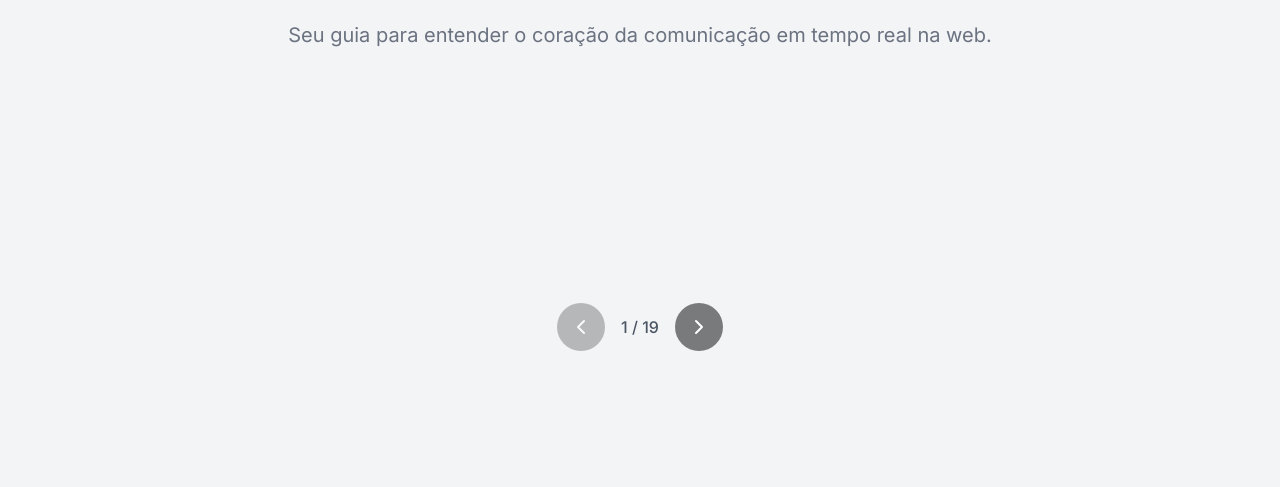
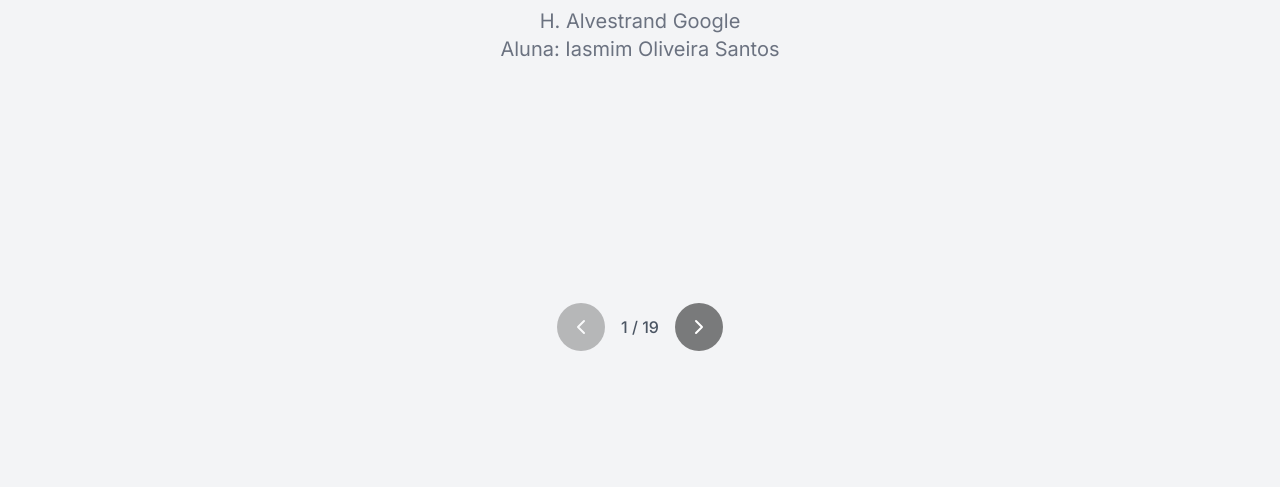
Before and after one commit to oliviasmim/rfc8825, a plain HTML site: page index.html in a window 1280 px wide. Shown: the part 433-920 px from the top of the page. Drawn offline with nearby package versions, Linux system fonts and the light colour scheme.

Commit message:
updated data

```diff
--- a/index.html
+++ b/index.html
@@ -113,7 +113,8 @@
             <div class="text-center">
                 <h1 class="text-5xl md:text-6xl font-bold text-blue-600 mb-4 animated-item">RFC 8825: Visão Geral</h1>
                 <p class="text-2xl md:text-3xl text-gray-600 mb-6 animated-item" style="transition-delay: 0.2s;">Protocolos em Tempo Real para Aplicações Baseadas em Navegador (WebRTC)</p>
-                <p class="text-xl text-gray-500 animated-item" style="transition-delay: 0.4s;">Seu guia para entender o coração da comunicação em tempo real na web.</p>
+                <p class="text-xl text-gray-500 animated-item" style="transition-delay: 0.4s;">H. Alvestrand Google</p>
+                <p class="text-xl text-gray-500 animated-item" style="transition-delay: 0.4s;">Aluna: Iasmim Oliveira Santos</p>
             </div>
         </div>
 
```
